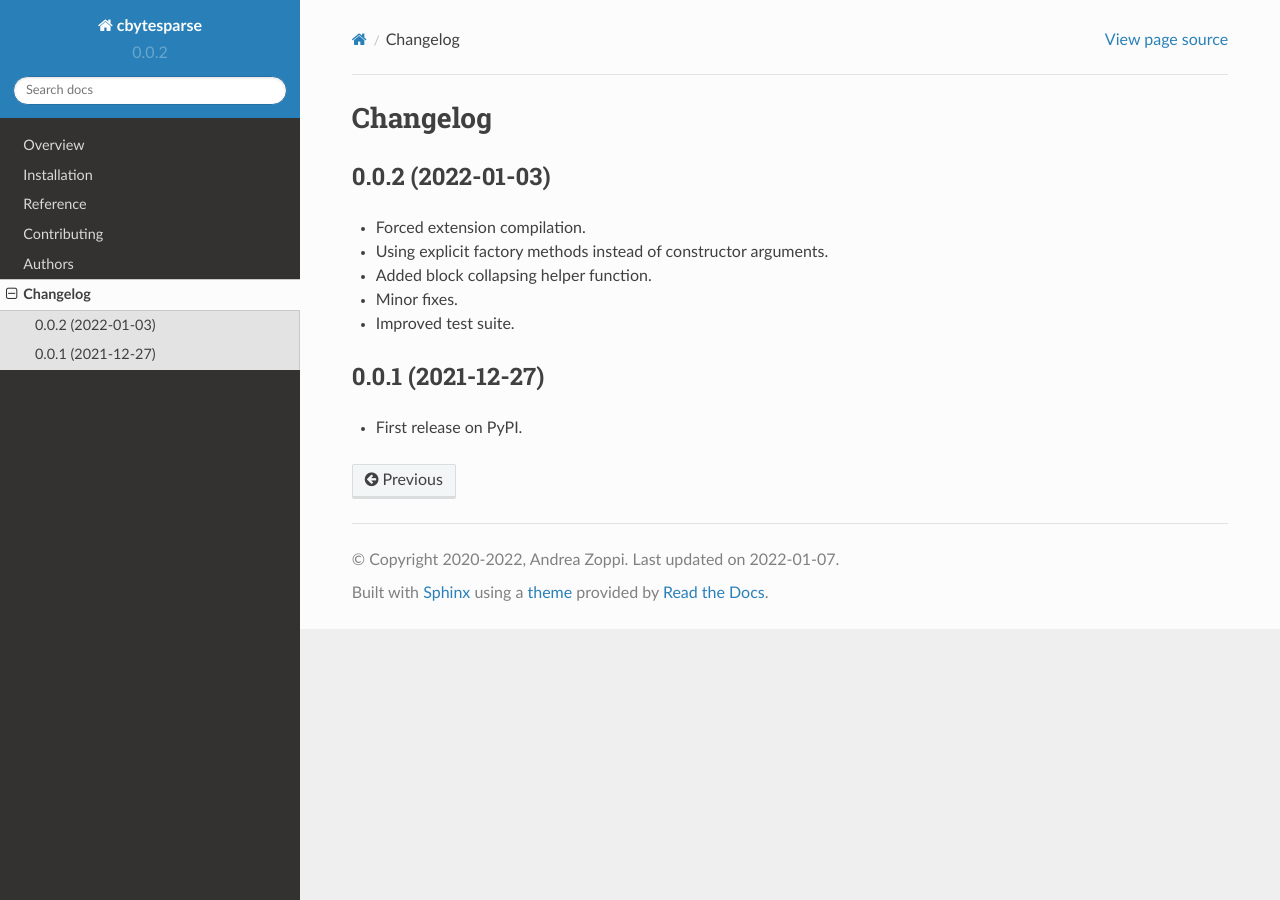
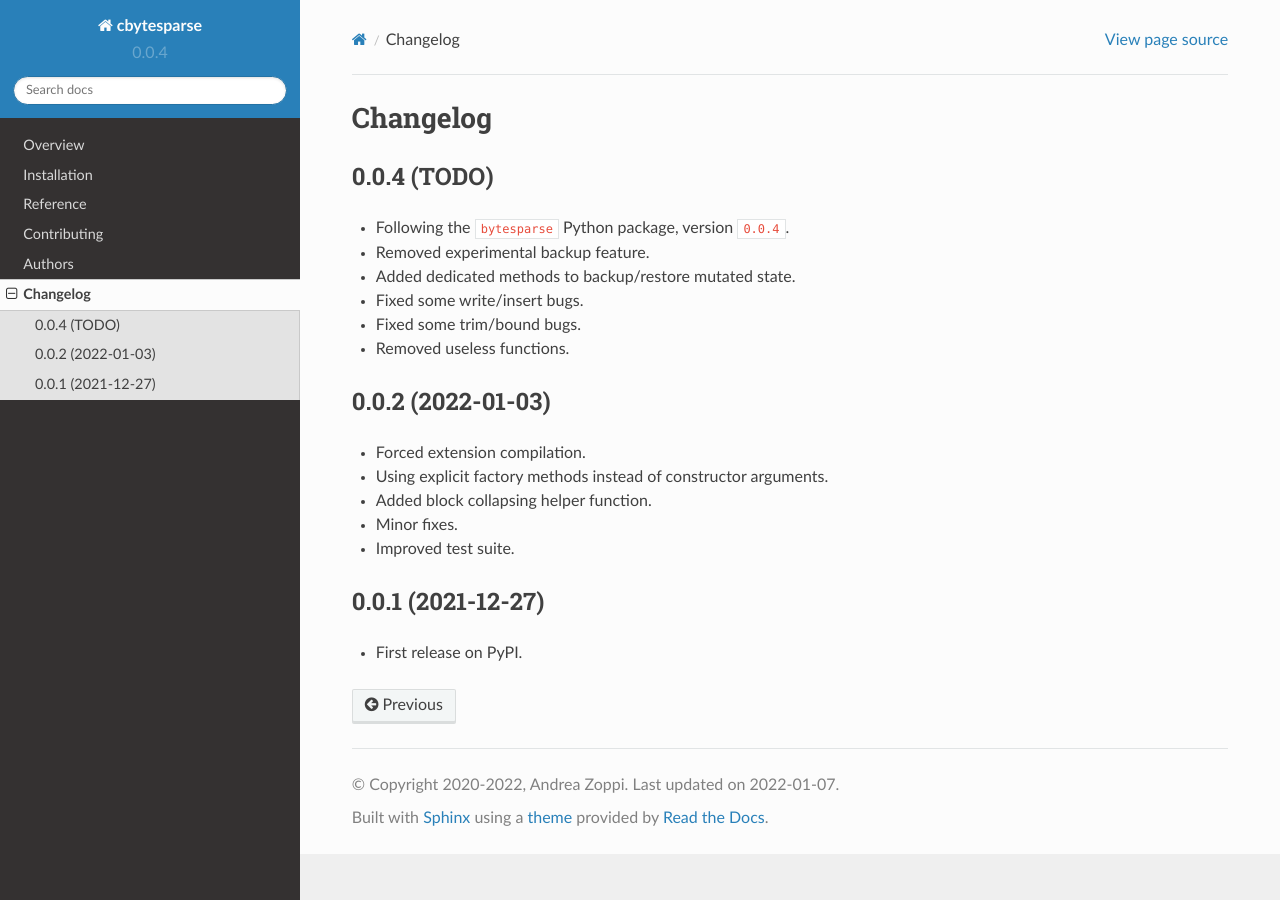
Before and after one commit to TexZK/cbytesparse, a Sphinx documentation site: the page built from docs/changelog.rst, in a window 1280 px wide. Built offline with Sphinx 7.4.7 and the Read the Docs theme 2.0.0, drawn with Linux system fonts in a browser that asks for light colours.

Commit message:
Following the version number of bytesparse

```diff
--- a/CHANGELOG.rst
+++ b/CHANGELOG.rst
@@ -1,5 +1,16 @@
 Changelog
 =========
+
+0.0.4 (TODO)
+------------
+
+* Following the ``bytesparse`` Python package, version ``0.0.4``.
+* Removed experimental backup feature.
+* Added dedicated methods to backup/restore mutated state.
+* Fixed some write/insert bugs.
+* Fixed some trim/bound bugs.
+* Removed useless functions.
+
 
 0.0.2 (2022-01-03)
 ------------------
--- a/docs/conf.py
+++ b/docs/conf.py
@@ -24,7 +24,7 @@ project = 'cbytesparse'
 year = '2020-2022'
 author = 'Andrea Zoppi'
 copyright = '{0}, {1}'.format(year, author)
-version = release = '0.0.2'
+version = release = '0.0.4'
 
 pygments_style = 'trac'
 templates_path = ['_templates']
--- a/setup.py
+++ b/setup.py
@@ -24,7 +24,7 @@ def read(*names, **kwargs):
 
 setup(
     name='cbytesparse',
-    version='0.0.2',
+    version='0.0.4',
     license='BSD 2-Clause License',
     description='Library to handle sparse bytes within a virtual memory space',
     long_description='%s\n%s' % (
--- a/src/cbytesparse/__init__.py
+++ b/src/cbytesparse/__init__.py
@@ -112,6 +112,6 @@ True
 
 """
 
-__version__ = '0.0.2'
+__version__ = '0.0.4'
 
 from ._c import *  # noqa: F401, F403
```
